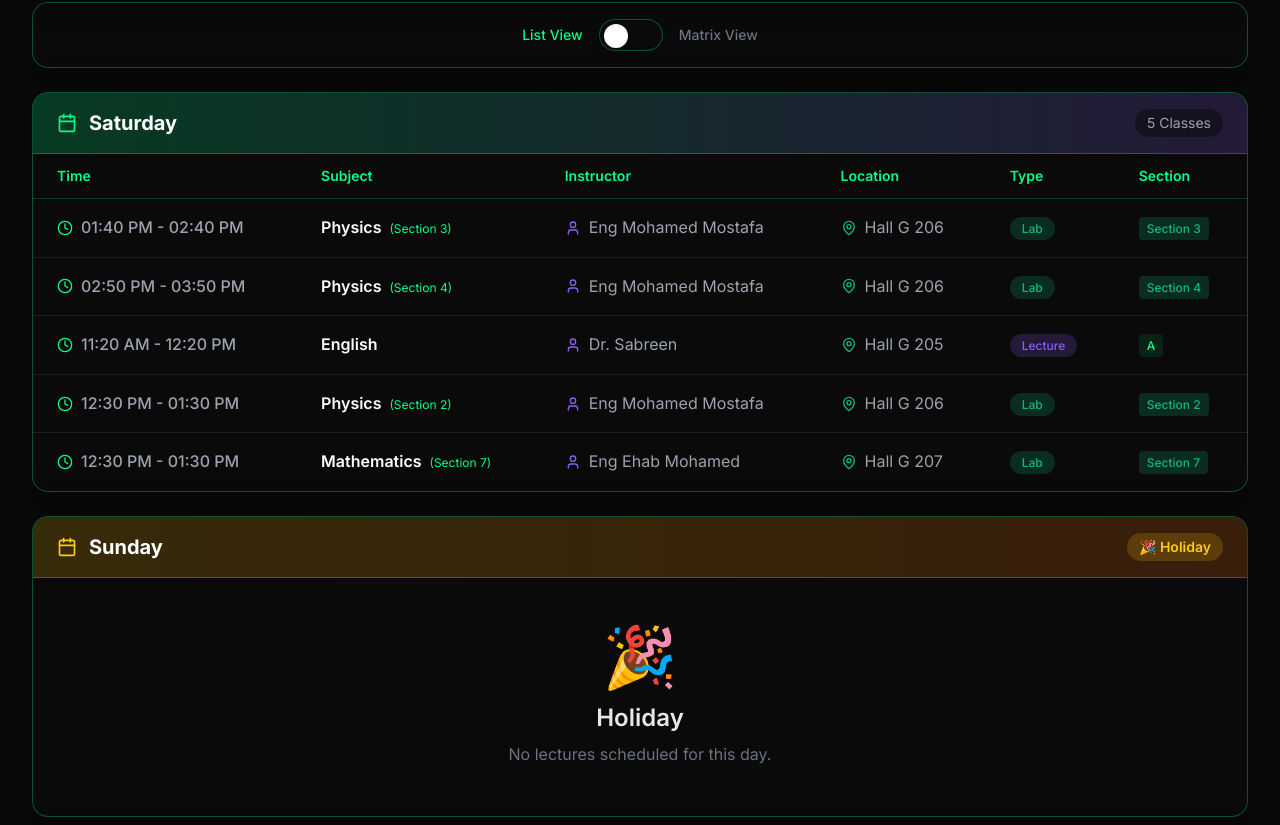
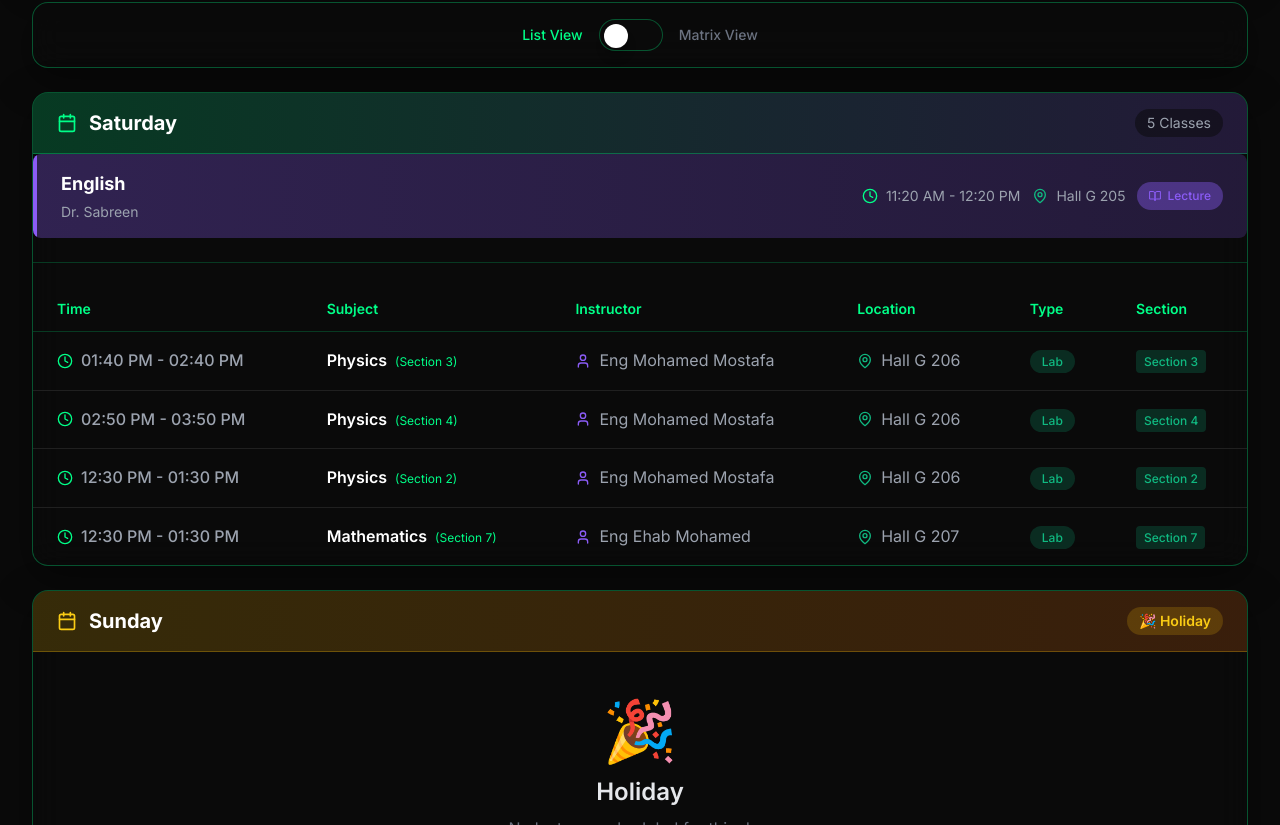
Before and after one commit to phoenixcrypto/cyber-tmsah, a Next.js app: page /schedule in a window 1280 px wide. Shown: the part 675-1500 px from the top of the page. Built offline with nearby package versions, Linux system fonts and the light colour scheme.

Commit message:
Update: Display lectures as stacked cards in continuous column without gaps

```diff
--- a/app/schedule/page.tsx
+++ b/app/schedule/page.tsx
@@ -1,6 +1,6 @@
 'use client'
 
-import { Calendar, Clock, MapPin, User, Search } from 'lucide-react'
+import { Calendar, Clock, MapPin, User, Search, BookOpen } from 'lucide-react'
 import { useState, useEffect } from 'react'
 
 export default function SchedulePage() {
@@ -755,7 +755,51 @@ export default function SchedulePage() {
                         <p className="text-dark-400">No lectures scheduled for this day.</p>
                       </div>
                     ) : dayLectures.length > 0 ? (
-                      <div className="overflow-x-auto">
+                      <div>
+                        {/* Lectures - Stacked Cards */}
+                        {(() => {
+                          const lectures = dayLectures.filter(item => item.type === 'lecture')
+                          const labs = dayLectures.filter(item => item.type !== 'lecture')
+
+                          return (
+                            <>
+                              {lectures.length > 0 && (
+                                <div className="overflow-hidden rounded-lg">
+                                  {lectures.map((item, index) => (
+                                    <div
+                                      key={item.id || `lecture-${index}`}
+                                      className={`px-6 py-4 bg-gradient-to-r from-cyber-violet/30 to-cyber-violet/20 border-l-4 border-cyber-violet hover:from-cyber-violet/40 hover:to-cyber-violet/30 transition-all ${
+                                        index < lectures.length - 1 ? 'border-b border-cyber-violet/20' : ''
+                                      }`}
+                                    >
+                                      <div className="flex items-center justify-between">
+                                        <div className="flex-1">
+                                          <h4 className="text-lg font-bold text-dark-100 mb-1">{item.title || item.subject}</h4>
+                                          <p className="text-sm text-dark-300">{item.instructor}</p>
+                                        </div>
+                                        <div className="flex items-center gap-3">
+                                          <div className="flex items-center gap-2 text-dark-300">
+                                            <Clock className="w-4 h-4 text-cyber-neon" />
+                                            <span className="text-sm">{item.time}</span>
+                                          </div>
+                                          <div className="flex items-center gap-2 text-dark-300">
+                                            <MapPin className="w-4 h-4 text-cyber-green" />
+                                            <span className="text-sm">{item.location || item.room}</span>
+                                          </div>
+                                          <span className="px-3 py-1.5 rounded-full text-xs font-medium bg-cyber-violet/40 text-cyber-violet flex items-center gap-1.5">
+                                            <BookOpen className="w-3 h-3" />
+                                            Lecture
+                                          </span>
+                                        </div>
+                                      </div>
+                                    </div>
+                                  ))}
+                                </div>
+                              )}
+
+                              {/* Labs - Table Format */}
+                              {labs.length > 0 && (
+                                <div className={`${lectures.length > 0 ? 'mt-6 pt-6 border-t border-cyber-neon/20' : ''} overflow-x-auto`}>
                                   <table className="w-full">
                                     <thead className="bg-cyber-dark/50">
                                       <tr>
@@ -768,11 +812,11 @@ export default function SchedulePage() {
                                       </tr>
                                     </thead>
                                     <tbody>
-                            {dayLectures.map((item, index) => (
+                                      {labs.map((item, index) => (
                                         <tr
                                           key={item.id || index}
                                           className={`hover:bg-cyber-neon/5 transition-colors ${
-                                  index < dayLectures.length - 1 ? 'border-b border-dark-200/10' : ''
+                                            index < labs.length - 1 ? 'border-b border-dark-200/10' : ''
                                           }`}
                                         >
                                           <td className="px-6 py-4 text-dark-300">
@@ -782,7 +826,7 @@ export default function SchedulePage() {
                                             </div>
                                           </td>
                                           <td className="px-6 py-4 text-dark-100 font-semibold">
-                                  {item.title}
+                                            {item.title || item.subject}
                                             {item.sectionNumber && (
                                               <span className="ml-2 text-xs text-cyber-neon font-normal">
                                                 (Section {item.sectionNumber})
@@ -798,7 +842,7 @@ export default function SchedulePage() {
                                           <td className="px-6 py-4 text-dark-300">
                                             <div className="flex items-center gap-2">
                                               <MapPin className="w-4 h-4 text-cyber-green" />
-                                    <span>{item.location}</span>
+                                              <span>{item.location || item.room}</span>
                                             </div>
                                           </td>
                                           <td className="px-6 py-4">
@@ -825,6 +869,17 @@ export default function SchedulePage() {
                                       ))}
                                     </tbody>
                                   </table>
+                                </div>
+                              )}
+
+                              {lectures.length === 0 && labs.length === 0 && (
+                                <div className="p-8 text-center">
+                                  <p className="text-dark-400">No classes scheduled for this day.</p>
+                                </div>
+                              )}
+                            </>
+                          )
+                        })()}
                       </div>
                     ) : (
                       <div className="p-8 text-center">
```
Lines whose indentation alone changed are shown as unchanged.
